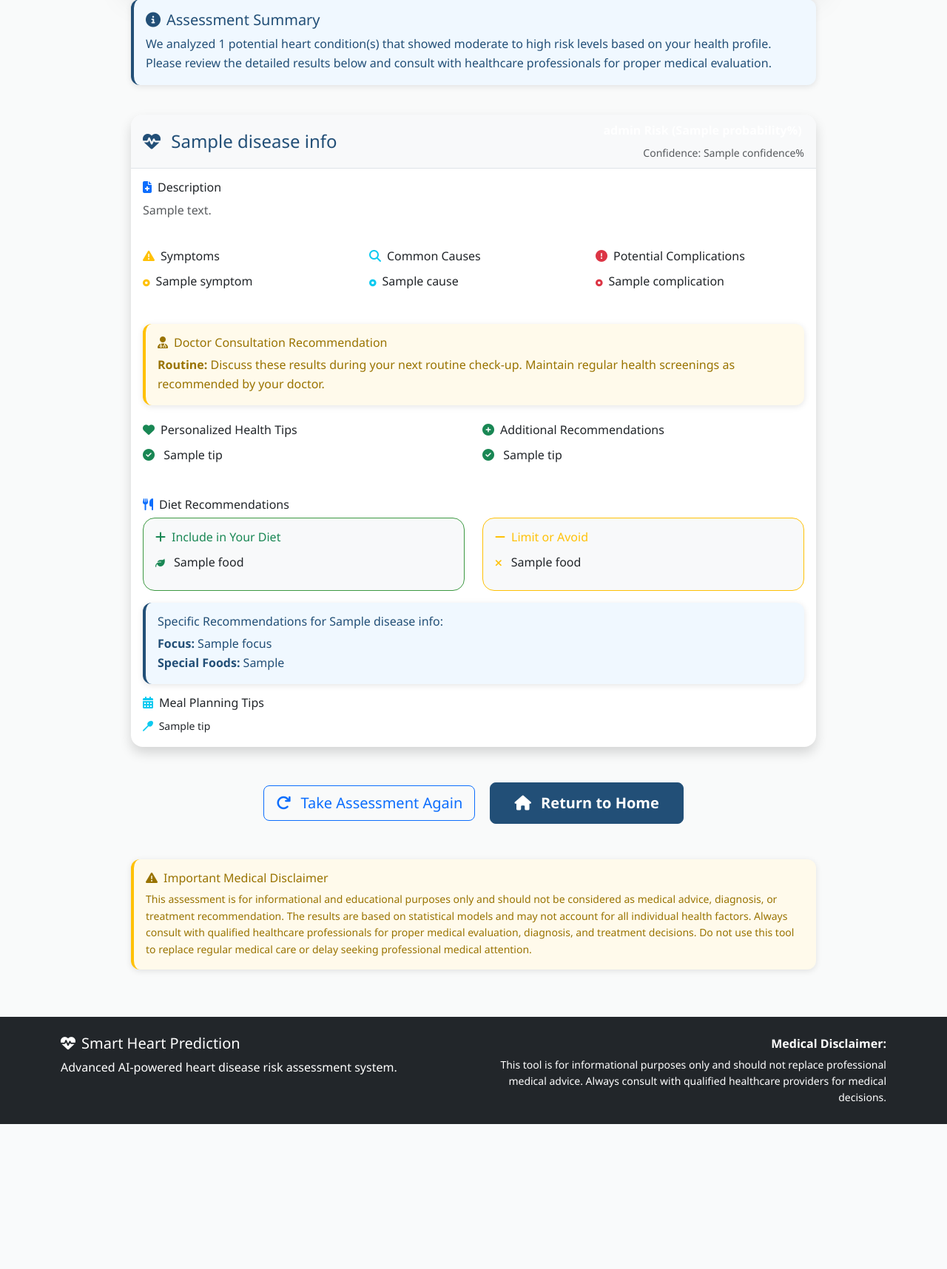
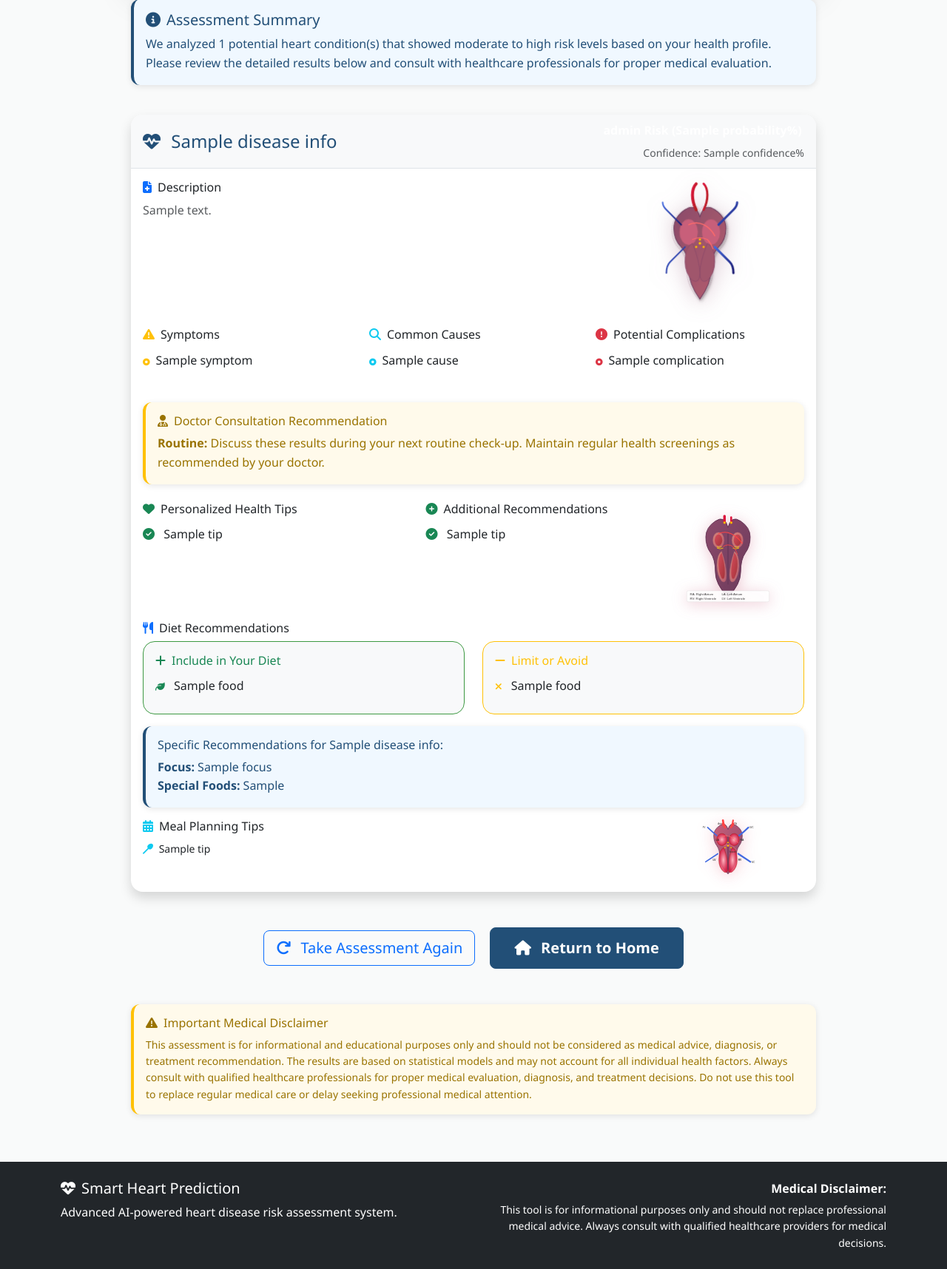
Before and after one commit to piyushthawale19/Heart-Disease-Prediction-System, a Flask app: template templates/results.html in a window 1280 px wide. Shown: the part 280-1996 px from the top of the page at 74% size. Before the commit the page ends 1800 px from the top, so only its background shows below. Run offline with Flask 3, Linux system fonts and the light colour scheme; the template is opened without the code that fills it: most values are stand-ins (such as "Sample title", 1, 10 or a date in 2020); parts of the project's set-up code (start-up, migrations or seed data) failed here and were passed over.

Commit message:
Enhance result page with illustrative heart images for better understanding
Adds anatomical heart images to results.html and defines corresponding CSS styles.

Replit-Commit-Author: Agent
Replit-Commit-Session-Id: ef1ca274-85b4-4294-b33e-537e795cd3ff
Replit-Commit-Screenshot-Url: https://storage.googleapis.com/screenshot-production-us-central1/c4255d7b-1545-4f48-9f19-64504e0ea404/7241683e-bf5a-4d02-a8a8-6d0c54da7619.jpg

```diff
--- a/static/css/style.css
+++ b/static/css/style.css
@@ -494,3 +494,67 @@ footer {
 .results-main .card-header img:hover {
     transform: scale(1.1);
 }
+
+/* Anatomical Heart Images */
+.anatomical-heart {
+    transition: all 0.3s ease;
+    filter: drop-shadow(0 5px 15px rgba(139, 74, 107, 0.3));
+}
+
+.anatomical-heart:hover {
+    transform: scale(1.05) rotate(2deg);
+    filter: drop-shadow(0 8px 20px rgba(139, 74, 107, 0.4));
+}
+
+.heart-cross-section {
+    transition: all 0.3s ease;
+    filter: drop-shadow(0 3px 10px rgba(196, 69, 105, 0.3));
+}
+
+.heart-cross-section:hover {
+    transform: scale(1.08);
+}
+
+.heart-diagram {
+    transition: all 0.3s ease;
+    filter: drop-shadow(0 3px 10px rgba(220, 20, 60, 0.2));
+}
+
+.heart-diagram:hover {
+    transform: scale(1.06);
+}
+
+/* Medical illustration containers */
+.medical-illustration-container {
+    background: linear-gradient(135deg, rgba(255, 255, 255, 0.1), rgba(255, 255, 255, 0.05));
+    border-radius: 15px;
+    padding: 1rem;
+    border: 1px solid rgba(139, 74, 107, 0.1);
+}
+
+/* Subtle pulse animation for heart images */
+@keyframes heartbeat {
+    0%, 100% {
+        transform: scale(1);
+    }
+    50% {
+        transform: scale(1.02);
+    }
+}
+
+.anatomical-heart {
+    animation: heartbeat 3s ease-in-out infinite;
+}
+
+/* Responsive adjustments for heart images */
+@media (max-width: 768px) {
+    .anatomical-heart,
+    .heart-cross-section,
+    .heart-diagram {
+        max-width: 100px !important;
+    }
+
+    .floating-heart {
+        display: none;
+    }
+}
--- a/templates/results.html
+++ b/templates/results.html
@@ -71,11 +71,17 @@
                     </div>
 
                     <div class="card-body">
-                        <!-- Disease Description -->
+                        <!-- Disease Description with Heart Diagram -->
                         <div class="row mb-4">
-                            <div class="col-12">
+                            <div class="col-md-8">
                                 <h6><i class="fas fa-file-medical text-primary me-2"></i>Description</h6>
                                 <p class="text-muted">{{ result.disease_info.description }}</p>
+                            </div>
+                            <div class="col-md-4 text-center">
+                                <img src="{{ url_for('static', filename='images/anatomical-heart.svg') }}"
+                                     alt="Anatomical Heart Diagram"
+                                     class="img-fluid anatomical-heart"
+                                     style="max-width: 150px; height: auto;">
                             </div>
                         </div>
 
@@ -121,9 +127,9 @@
                             </p>
                         </div>
 
-                        <!-- Health Tips -->
+                        <!-- Health Tips with Heart Cross Section -->
                         <div class="row mb-4">
-                            <div class="col-md-6">
+                            <div class="col-md-5">
                                 <h6><i class="fas fa-heart text-success me-2"></i>Personalized Health Tips</h6>
                                 <ul class="list-unstyled">
                                     {% for tip in result.health_tips[:4] %}
@@ -134,7 +140,7 @@
                                     {% endfor %}
                                 </ul>
                             </div>
-                            <div class="col-md-6">
+                            <div class="col-md-4">
                                 <h6><i class="fas fa-plus-circle text-success me-2"></i>Additional Recommendations</h6>
                                 <ul class="list-unstyled">
                                     {% for tip in result.health_tips[4:8] %}
@@ -144,6 +150,12 @@
                                     </li>
                                     {% endfor %}
                                 </ul>
+                            </div>
+                            <div class="col-md-3 text-center">
+                                <img src="{{ url_for('static', filename='images/heart-cross-section.svg') }}"
+                                     alt="Heart Cross Section"
+                                     class="img-fluid heart-cross-section"
+                                     style="max-width: 120px; height: auto;">
                             </div>
                         </div>
 
@@ -197,8 +209,10 @@
                                 </div>
                                 {% endif %}
 
-                                <!-- Meal Planning Tips -->
+                                <!-- Meal Planning Tips with Heart Diagram -->
                                 <div class="mt-3">
+                                    <div class="row align-items-start">
+                                        <div class="col-md-9">
                                             <h6><i class="fas fa-calendar-alt text-info me-2"></i>Meal Planning Tips</h6>
                                             <div class="row">
                                                 {% for tip in result.diet_recommendations.meal_planning_tips %}
@@ -209,6 +223,14 @@
                                                     </small>
                                                 </div>
                                                 {% endfor %}
+                                            </div>
+                                        </div>
+                                        <div class="col-md-3 text-center">
+                                            <img src="{{ url_for('static', filename='images/heart-diagram.svg') }}"
+                                                 alt="Heart Diagram with Labels"
+                                                 class="img-fluid heart-diagram"
+                                                 style="max-width: 110px; height: auto;">
+                                        </div>
                                     </div>
                                 </div>
                             </div>
```
Also changed, not shown: static/images/anatomical-heart.svg (added), static/images/heart-cross-section.svg (added), static/images/heart-diagram.svg (added). Lines whose indentation alone changed are shown as unchanged.
